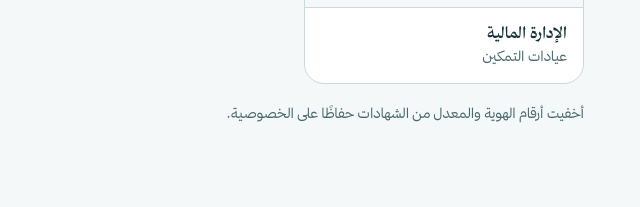
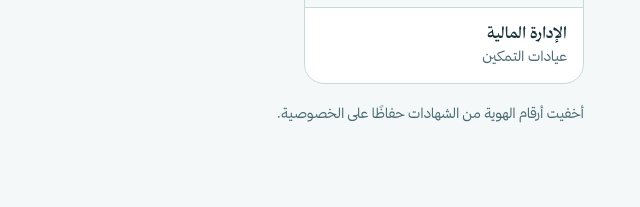
Before and after one commit to ryan1al8ar7e-stack/ryan-portfolio, a plain HTML site: page index.html in a window 1280 px wide. Shown: the part 9313-9520 px from the top of the page, 640-1280 px from the left. Drawn offline with Linux system fonts and the light colour scheme.

Commit message:
إظهار المعدل في الشهادة الجامعية
Co-Authored-By: Claude Opus 5.5 <noreply@anthropic.com>

```diff
--- a/index.html
+++ b/index.html
@@ -123,7 +123,7 @@
       <div class="featured" id="featured"></div>
       <div class="filters" id="filters" role="tablist" aria-label="تصفية الشهادات"></div>
       <div class="cert-grid" id="certGrid"></div>
-      <p class="privacy">أخفيت أرقام الهوية والمعدل من الشهادات حفاظًا على الخصوصية.</p>
+      <p class="privacy">أخفيت أرقام الهوية من الشهادات حفاظًا على الخصوصية.</p>
     </section>
 
     <!-- ===== تواصل ===== -->
```
Also changed, not shown: media/certs/graduation-thumb.jpg, media/certs/graduation.jpg.
